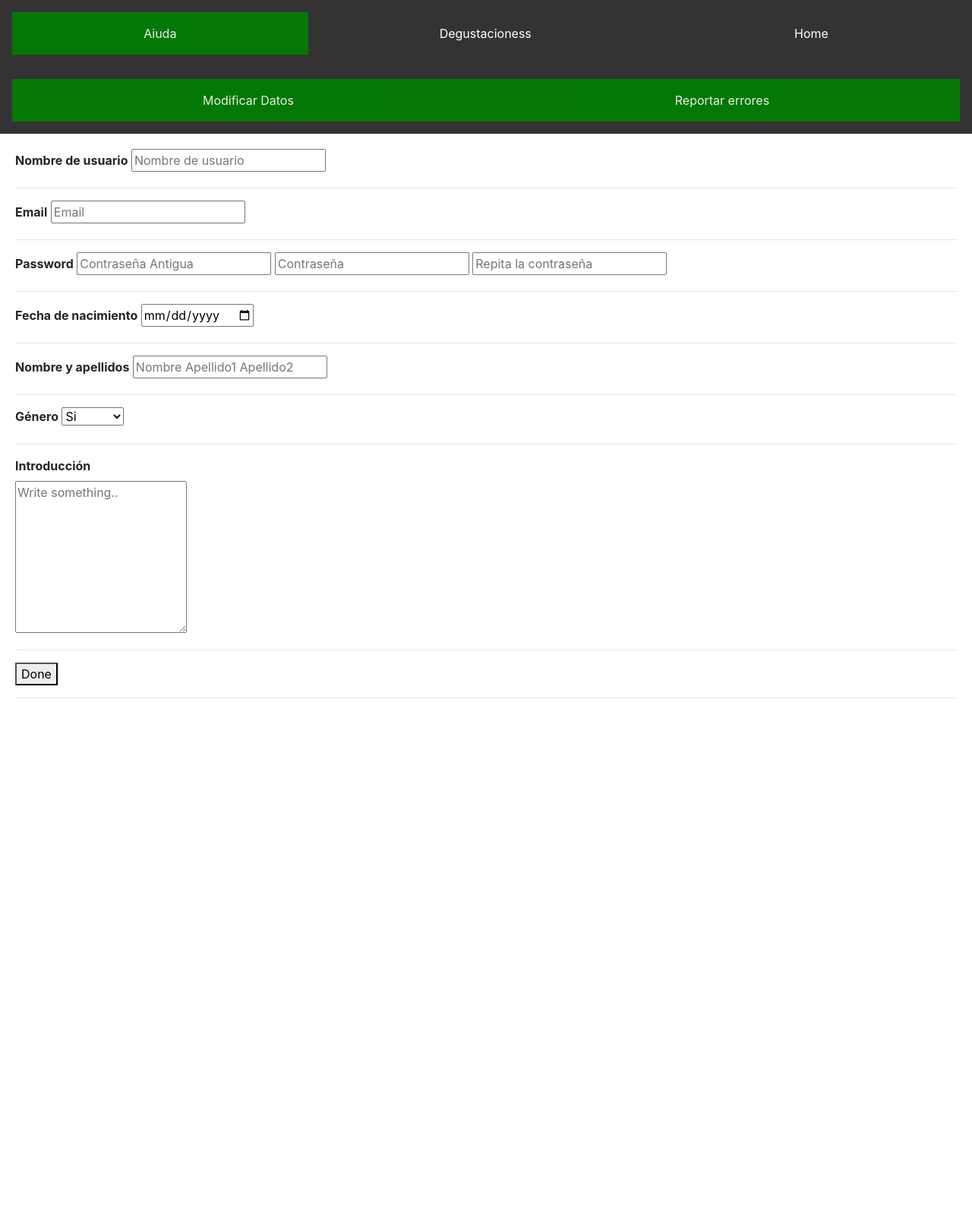
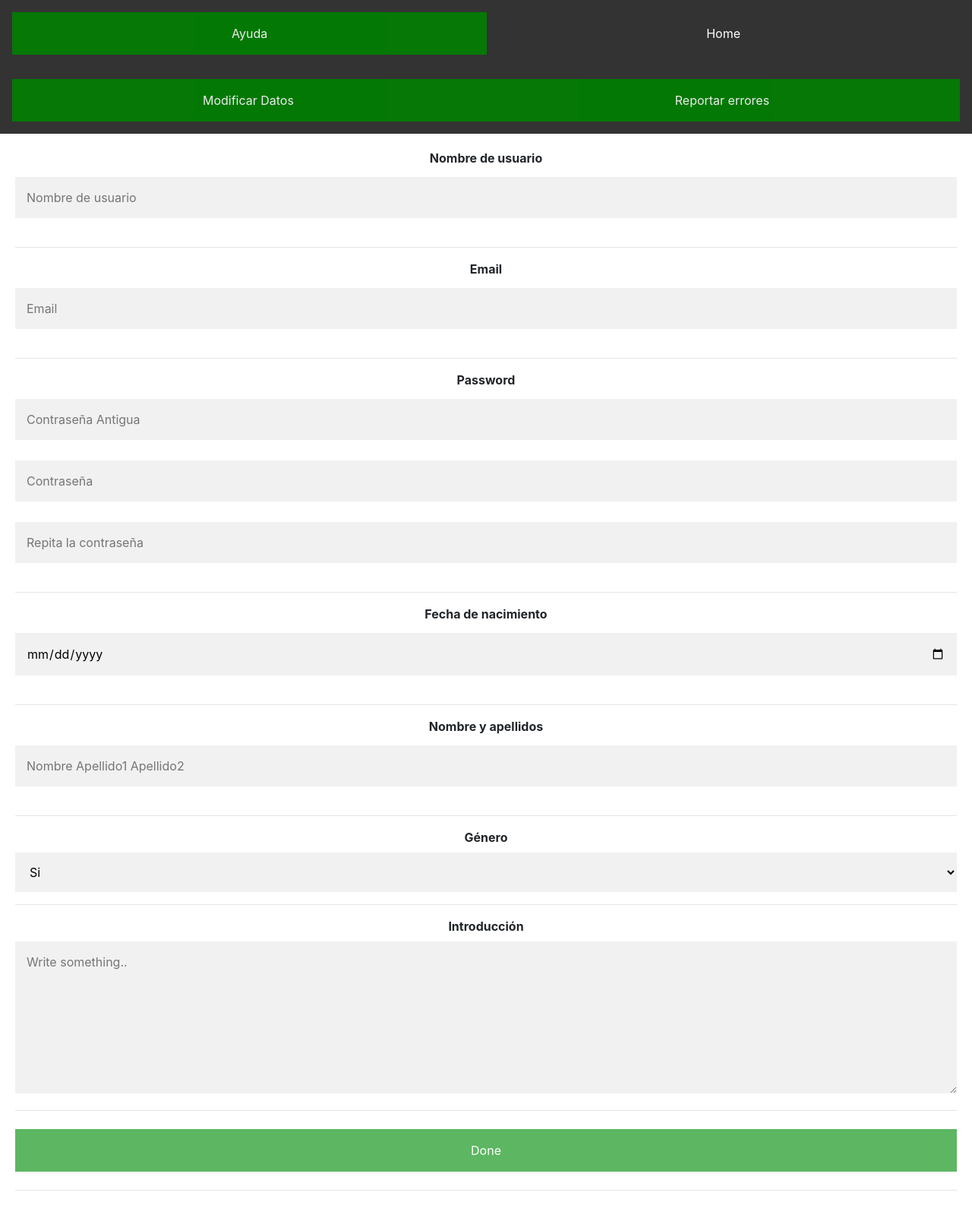
Before and after one commit to JavierBH/IS2, a Flask app: page /perfil in a window 1280 px wide. Shown: the whole page at 76% size. Before the commit the page ends 919 px from the top, so only its background shows below. Run offline with Flask 2, Linux system fonts and the light colour scheme; some libraries are stand-ins or nearby versions.

```diff
--- a/app.py
+++ b/app.py
@@ -232,13 +232,14 @@ def search():
                 return render_template("add_local.html")
             else:
                 return render_template("ver_local.html",name=rows[0],dir=rows[1],resena=rows[2])
-        """else:
-            cursor.execute("SELECT usuario,foto FROM Users WHERE nombre = ?",(var_search,))
+        '''  else:
+            cursor.execute("SELECT usuario FROM Users WHERE nombre = ?",(var_search,))
             rows = cursor.fetchone()
             if rows is None:
                 flash("El usuario no existe","error")
-                return redirect(url_for("home"))"""
-
+                return redirect(url_for("home"))
+            else:
+                return render_template("ver_perfil.html", name=rows[0]) '''
         cursor.close()
         conexion.close()
 
--- a/static/css/main.css
+++ b/static/css/main.css
@@ -23,6 +23,9 @@
   background-color: #ddd;
   opacity: 1;
   color: black;
+}
+.navbar form{
+  flex-grow: 1
 }
 /* The Modal (background) */
 .modal {
@@ -147,6 +150,7 @@
     border-left-style: solid;
     overflow: scroll;
   }
+
   /*----------------- DEGUSTACIONES MENU BOX -------------------------*/
   .degustaciones_flex_div{
     padding: 0;
@@ -221,7 +225,7 @@
     padding: 20px;
   }
 
-  .logoutbtn{
+  .navbar form button{
     background-color: red;
     color: white;
     padding: 16px 20px;
--- /dev/null
+++ b/static/css/perfil.css
@@ -0,0 +1,113 @@
+
+  /* Style the top navigation bar */
+  .navbar {
+    overflow: hidden;
+    background-color: #333;
+    display: flex;
+    justify-content: space-around;
+  }
+
+   /* Style the navigation bar links */
+   .navbar button {
+    background-color: green;
+    color: white;
+    padding: 16px 20px;
+    margin: 8px 0;
+    border: none;
+    cursor: pointer;
+    opacity: 0.9;
+    flex-grow: 1;
+  }
+
+.navbar button:hover{
+  opacity: 1;
+}
+
+
+  /* Change color on hover */
+  .navbar button:hover {
+    background-color: #ddd;
+    color: black;
+  }
+
+  /* Style the navigation bar links */
+  .navbar a {
+    float: left;
+    display: block;
+    color: white;
+    text-align: center;
+    padding: 14px 20px;
+    flex-grow: 1;
+  }
+
+  /* Change color on hover */
+  .navbar a:hover {
+    background-color: #ddd;
+    opacity: 1;
+    color: black;
+  }
+
+  /* Full-width input fields */
+  input[type=text], input[type=password],  input[type=date],  input[type=file] {
+    width: 100%;
+    padding: 15px;
+    margin: 5px 0 22px 0;
+    display: inline-block;
+    border: none;
+    background: #f1f1f1;
+  }
+
+  input[type=text]:focus, input[type=password]:focus,input[type=date]:focus,  input[type=BLOB]:focus {
+    background-color: #ddd;
+    outline: none;
+  }
+
+  select {
+    width: 100%;
+    padding: 15px;
+    margin: 5px 0 22px 0;
+    display: inline-block;
+    border: none;
+    background: #f1f1f1;
+  }
+
+  .registerbtn {
+    background-color: #4CAF50;
+    color: white;
+    padding: 16px 20px;
+    margin: 8px 0;
+    border: none;
+    cursor: pointer;
+    width: 100%;
+    opacity: 0.9;
+  }
+
+  .registerbtn:hover {
+    opacity: 1;
+  }
+
+    .error_box{
+        border: red;
+        border-style: solid;
+        border-width: 1px;
+        background-color: rgb(248, 147, 147);
+    }
+
+  textarea {
+    width: 100%;
+    padding: 15px;
+    margin: 5px 0 22px 0;
+    display: inline-block;
+    border: none;
+    background: #f1f1f1;
+    resize: none;
+  }
+
+  select:focus {
+    background-color: #ddd;
+    outline: none;
+  }
+  .main_page{
+    padding: 20px;
+    text-align: center;
+  }
--- a/static/js/main.js
+++ b/static/js/main.js
@@ -163,9 +163,6 @@ function create_request_box(index){
   butt_ver.setAttribute("class","butt_ver");
   butt_ver.setAttribute("value","ver");
   butt_ver.innerHTML = "Ver";
-  butt_ver.addEventListener("click", function () {
-    closeButton(index);
-});
 
   //Se crea el boton de eliminar
   var butt_eliminar = document.createElement("button");
--- a/templates/perfil.html
+++ b/templates/perfil.html
@@ -7,7 +7,7 @@
 <title>DesTapIS</title>
 <meta charset="UTF-8">
 <meta name="viewport" content="width=device-width, initial-scale=1">
-<link rel="stylesheet" type="text/css" media="screen" href="{{ url_for('static', filename='css/main.css') }}" />
+<link rel="stylesheet" type="text/css" media="screen" href="{{ url_for('static', filename='css/perfil.css') }}" />
 <link rel="stylesheet" href="https://maxcdn.bootstrapcdn.com/bootstrap/4.3.1/css/bootstrap.min.css">
 
 </head>
@@ -15,7 +15,7 @@
   {{render_messages_success(messages)}}
 
 <div class="navbar">
-  <button id="helpBtn">Aiuda</button>
+  <button id="helpBtn">Ayuda</button>
   <!-- The Modal -->
 <div id="helpModal" class="modal">
 
@@ -47,19 +47,19 @@
   </div>
 
 </div>
-  <a href="#">Degustacioness</a>
   <a href="{{ url_for('home') }}">Home</a>
+</div>
+
+<div class="navbar">
+  <button class="tablink" onclick="tab_main(event,'cambiar_datos')"  id="defaultOpen">Modificar Datos</button>
+  <button class="tablink" onclick="tab_main(event,'errores')">Reportar errores</button>
 </div>
 
 <section class= "main_page">
 
-    <div class="navbar">
-        <button class="tablink" onclick="tab_main(event,'cambiar_datos')"  id="defaultOpen">Modificar Datos</button>
-        <button class="tablink" onclick="tab_main(event,'errores')">Reportar errores</button>
-    </div>
 
    <div id="cambiar_datos" class="main">
-    <label for="email"><b>Nombre de usuario</b></label>
+    <label><b>Nombre de usuario</b></label>
     <input type="text" placeholder="Nombre de usuario" name="usuario" required>
     <hr>
     <label for="email"><b>Email</b></label>
@@ -105,7 +105,7 @@
     <hr>
   <label ><b>Descripcion del Error </b></label>
   <form>
-      <textarea type="text" name="introduccion" autocomplete="off" placeholder="Write something.." style="height:200px"></textarea>
+      <textarea class="error_box" type="text" name="introduccion" autocomplete="off" placeholder="Write something.." style="height:200px"></textarea>
   </form>
   <hr>
   <button type="submit" class="registerbtn" value="Submit">Done</button>
```
Also changed, not shown: templates/index.html (+5 -7 lines).
